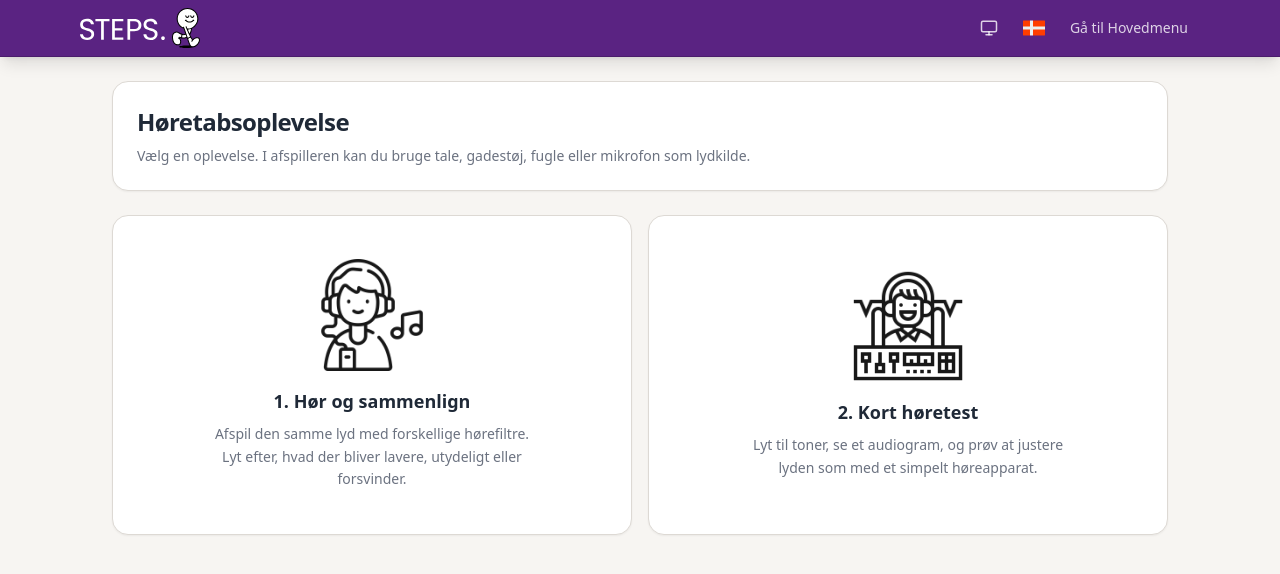
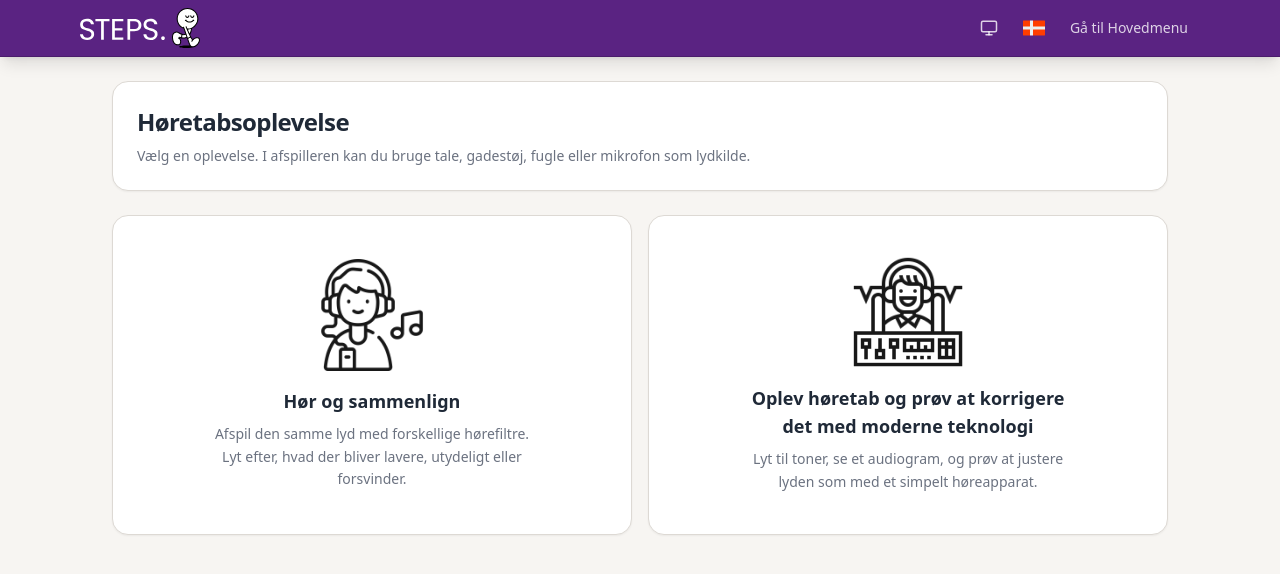
Before and after one commit to STEPSinterreg/STEPSinterreg.github.io, a React (Vite) app: page /experiences/hearing-loss in a window 1280 px wide. Shown: the top 574 px of the page. Built offline with nearby package versions, Linux system fonts and the light colour scheme.

Commit message:
Update
Fixed hearingloss experience titles

```diff
--- a/src/i18n/translations.ts
+++ b/src/i18n/translations.ts
@@ -118,11 +118,11 @@ export const translations: Record<string, Record<string, string>> = {
     "hearingLossExperience.menu.levelsTitle": "Niveauer",
 
     "hearingLossExperience.landing.headerBody": "Vælg en oplevelse. I afspilleren kan du bruge tale, gadestøj, fugle eller mikrofon som lydkilde.",
-    "hearingLossExperience.landing.compareTitle": "1. Hør og sammenlign",
+    "hearingLossExperience.landing.compareTitle": "Hør og sammenlign",
     "hearingLossExperience.landing.compareBody": "Afspil den samme lyd med forskellige hørefiltre. Lyt efter, hvad der bliver lavere, utydeligt eller forsvinder.",
     "hearingLossExperience.landing.liveTitle": "2. Live mikrofon",
     "hearingLossExperience.landing.liveBody": "Stå op, sig et kort ord eller klap, og hør hvordan lyden ændrer sig med det samme.",
-    "hearingLossExperience.landing.experienceTitle": "2. Kort høretest",
+    "hearingLossExperience.landing.experienceTitle": "Oplev høretab og prøv at korrigere det med moderne teknologi",
     "hearingLossExperience.landing.experienceBody": "Lyt til toner, se et audiogram, og prøv at justere lyden som med et simpelt høreapparat.",
     "hearingLossExperience.live.title": "Live mikrofon",
     "hearingLossExperience.live.body": "Stå op, start mikrofonen, og prøv en kort lyd: sig dit navn, sig et ord, klap eller knips.",
```
